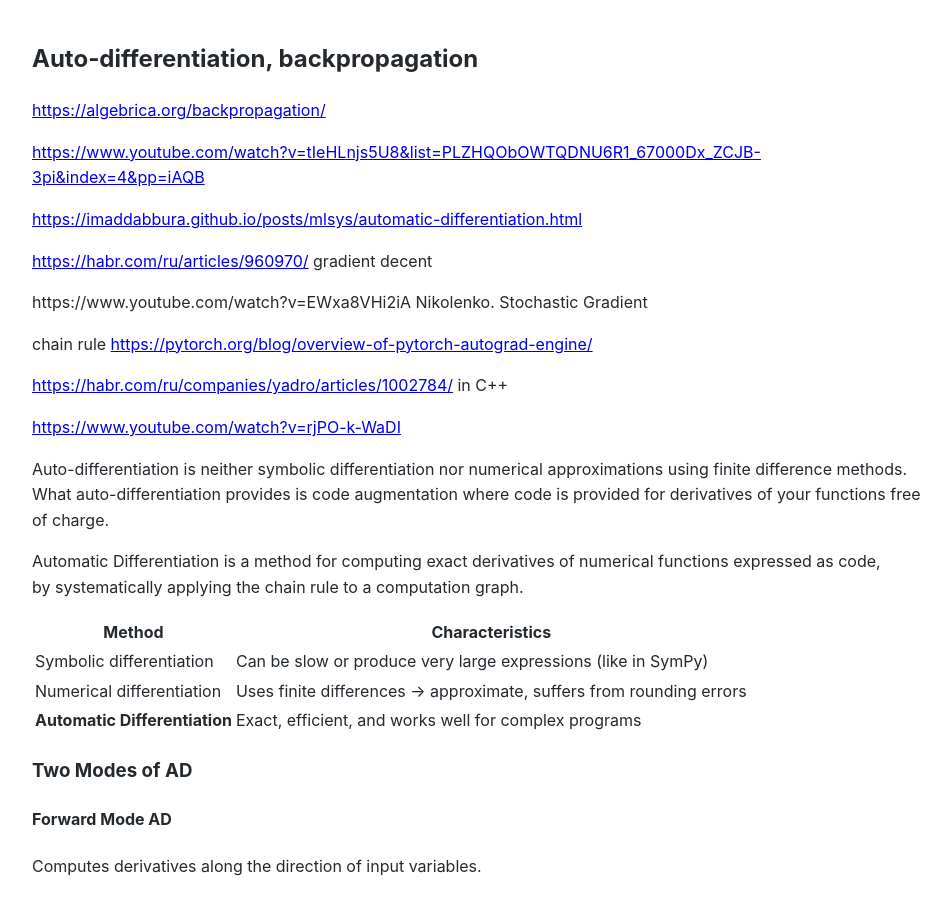
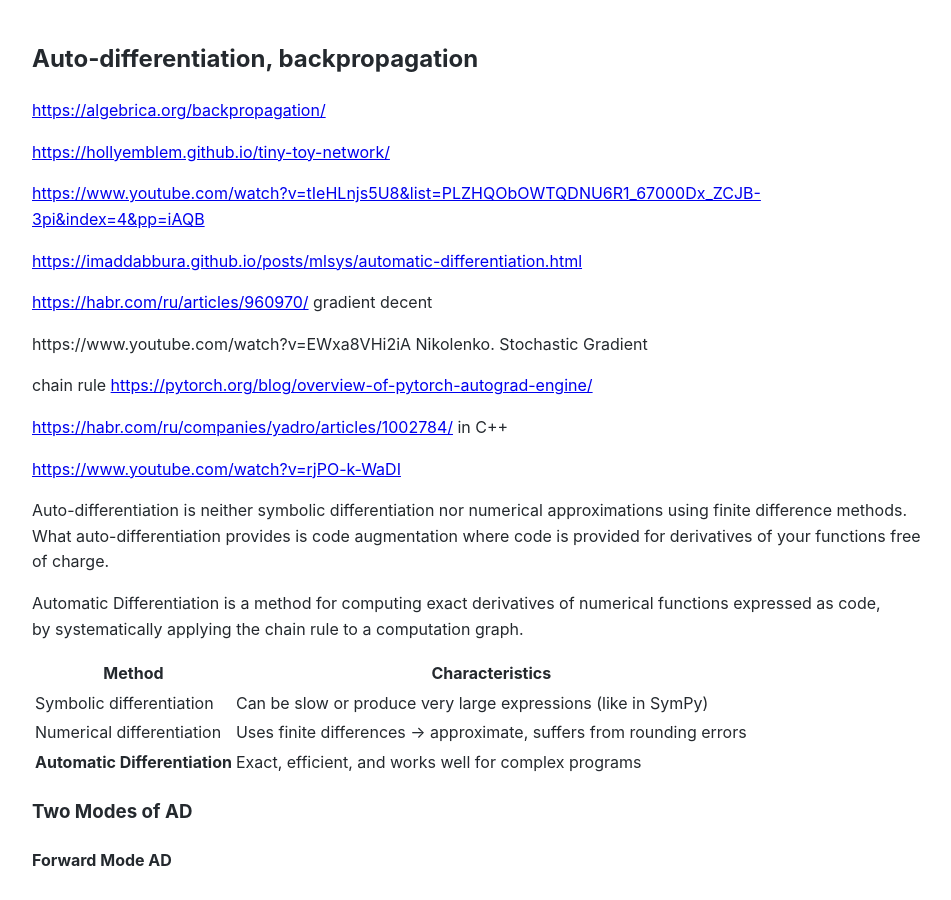
Before and after one commit to Michael-Lubinsky/michael-lubinsky.github.com, a Jekyll site: the page built from ml/autograd.md, in a window 1280 px wide and 900 px high. Shown: the whole window, without its empty margins (158-1109 px from the left). Built offline with Jekyll 4.4.1, drawn with Linux system fonts in a browser that asks for light colours; our own code applies the rules of GitHub Pages for plain Markdown files.

Commit message:
Update autograd.md

```diff
--- a/ml/autograd.md
+++ b/ml/autograd.md
@@ -2,6 +2,7 @@
 
 <https://algebrica.org/backpropagation/>
 
+<https://hollyemblem.github.io/tiny-toy-network/>
 
 <https://www.youtube.com/watch?v=tIeHLnjs5U8&list=PLZHQObOWTQDNU6R1_67000Dx_ZCJB-3pi&index=4&pp=iAQB>
 
```
